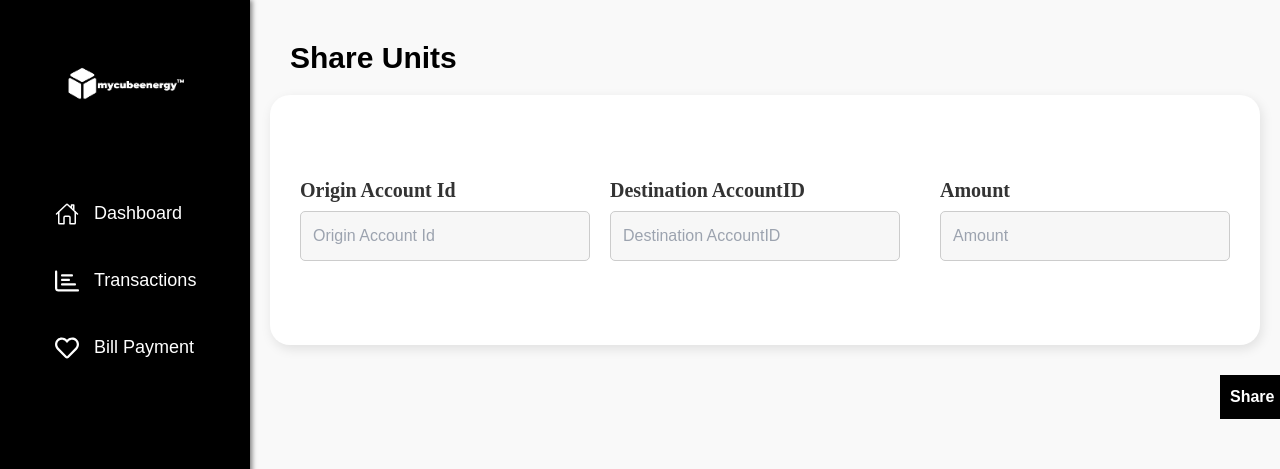
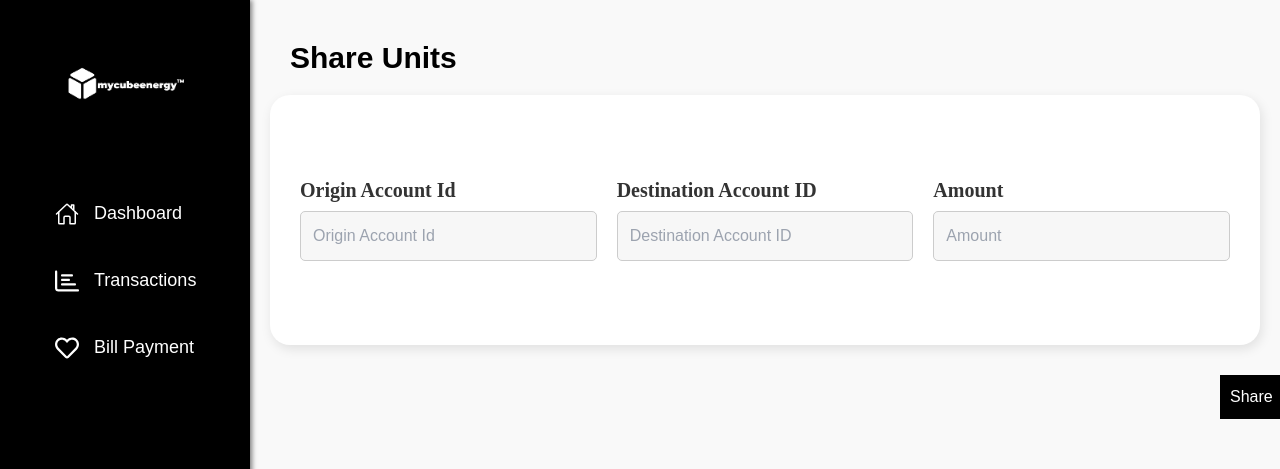
Before and after one commit to EmekaIwuagwu/mycubeenergy-ui, a React (Vite) app: page /shareunits in a window 1280 px wide. Shown: the top 469 px of the page. Built offline with nearby package versions, Linux system fonts and the light colour scheme.

Commit message:
Share units page api done

```diff
--- a/src/modules/website/pages/ShareUnits/Shareunits.jsx
+++ b/src/modules/website/pages/ShareUnits/Shareunits.jsx
@@ -1,78 +1,112 @@
-import React, { useState } from 'react'
-import Sidebar from '../Sidebar/Sidebar'
-import styles from './Shareunits.module.css'
-import vector from './Vector.png'  // Adjust the path to your vector icon
+import React, { useState } from 'react';
+import Sidebar from '../Sidebar/Sidebar';
+import styles from './Shareunits.module.css';
+import vector from './Vector.png';  // Adjust the path to your vector icon
+import axios from 'axios';
 
 const Shareunits = () => {
-  const [selectedPackage, setSelectedPackage] = useState('Select Package')
-  const [selectedDays, setSelectedDays] = useState('Select Days')
-  // const [showPackageMenu, setShowPackageMenu] = useState(false)
-  const [showDaysMenu, setShowDaysMenu] = useState(false)
+  const [originAccountId, setOriginAccountId] = useState('');
+  const [destinationAccountId, setDestinationAccountId] = useState('');
+  const [amount, setAmount] = useState('');
+  const [successMessage, setSuccessMessage] = useState('');
+  const [showSuccess, setShowSuccess] = useState(false);
 
-  const togglePackageMenu = () => {
-    setShowPackageMenu(prev => !prev)
-  }
+  const token = sessionStorage.getItem('token'); // Get token from session storage
 
-  const toggleDaysMenu = () => {
-    setShowDaysMenu(prev => !prev)
-  }
+  const handleShareUnits = async () => {
+    if (!originAccountId || !destinationAccountId || !amount) {
+      alert('Please fill in all fields');
+      return;
+    }
 
-  const handlePackageClick = (pkg) => {
-    setSelectedPackage(pkg)
-    setShowPackageMenu(false)
-  }
+    try {
+      await axios.post(
+        'https://mycubeenergy.onrender.com/api/User/share-units',
+        {
+          originAccountId,
+          destinationAccountId,
+          amount: parseFloat(amount),
+        },
+        {
+          headers: {
+            Authorization: `Bearer ${token}`,
+            'Content-Type': 'application/json',
+          },
+        }
+      );
 
-  const handleDaysClick = (days) => {
-    setSelectedDays(days)
-    setShowDaysMenu(false)
-  }
+      setSuccessMessage('Units shared successfully!');
+      setShowSuccess(true);
+
+      // Clear input fields after successful share
+      setOriginAccountId('');
+      setDestinationAccountId('');
+      setAmount('');
+
+      // Hide success message after 3 seconds
+      setTimeout(() => setShowSuccess(false), 3000);
+    } catch (error) {
+      console.error('Error sharing units:', error);
+      alert('Failed to share units');
+    }
+  };
 
   return (
     <div>
       <Sidebar />
       <div className={styles.shareunits}>
-      <div className={styles.textHeaderTopUp}>
-        <h4>Share Units</h4>
+        <div className={styles.textHeaderTopUp}>
+          <h4>Share Units</h4>
         </div>
+
         <div className={styles.dropdownContainer}>
           <div className={styles.inputGroup}>
-            <label htmlFor="">Origin Account Id</label>
+            <label htmlFor="originAccountId">Origin Account Id</label>
             <input
               type="text"
+              id="originAccountId"
               className={styles.dateInput}
               placeholder="Origin Account Id"
-
+              value={originAccountId}
+              onChange={(e) => setOriginAccountId(e.target.value)}
             />
           </div>
 
           <div className={styles.inputGroup}>
-            <label htmlFor="">Destination AccountID</label>
+            <label htmlFor="destinationAccountId">Destination Account ID</label>
             <input
               type="text"
+              id="destinationAccountId"
               className={styles.dateInput}
-              placeholder="Destination AccountID"
+              placeholder="Destination Account ID"
+              value={destinationAccountId}
+              onChange={(e) => setDestinationAccountId(e.target.value)}
             />
-
           </div>
-          <br />
-          <br />
-          <br />
 
           <div className={styles.inputGroup}>
-            <label htmlFor="">Amount</label>
+            <label htmlFor="amount">Amount</label>
             <input
               type="text"
+              id="amount"
               className={styles.dateInput}
               placeholder="Amount"
+              value={amount}
+              onChange={(e) => setAmount(e.target.value)}
             />
-
           </div>
         </div>
-        <p className={styles.btnshare}>Share</p>
+
+        <button className={styles.btnshare} onClick={handleShareUnits}>Share</button>
+
+        {showSuccess && (
+          <div className={styles.successMessage}>
+            {successMessage}
+          </div>
+        )}
       </div>
     </div>
+  );
+};
 
-  )
-}
-
-export default Shareunits
+export default Shareunits;
--- a/src/modules/website/pages/ShareUnits/Shareunits.module.css
+++ b/src/modules/website/pages/ShareUnits/Shareunits.module.css
@@ -140,3 +140,19 @@ label {
     flex-direction: column;
 
 }
+.successMessage {
+    margin-top: 20px;
+    padding: 15px;
+    color: #fff;
+    background-color: #28a745; /* green color for success */
+    border-radius: 8px;
+    font-size: 16px;
+    text-align: center;
+    box-shadow: 0 4px 8px rgba(0, 0, 0, 0.2);
+    animation: fadeIn 0.5s ease-out;
+  }
+
+  @keyframes fadeIn {
+    from { opacity: 0; }
+    to { opacity: 1; }
+  }
```
